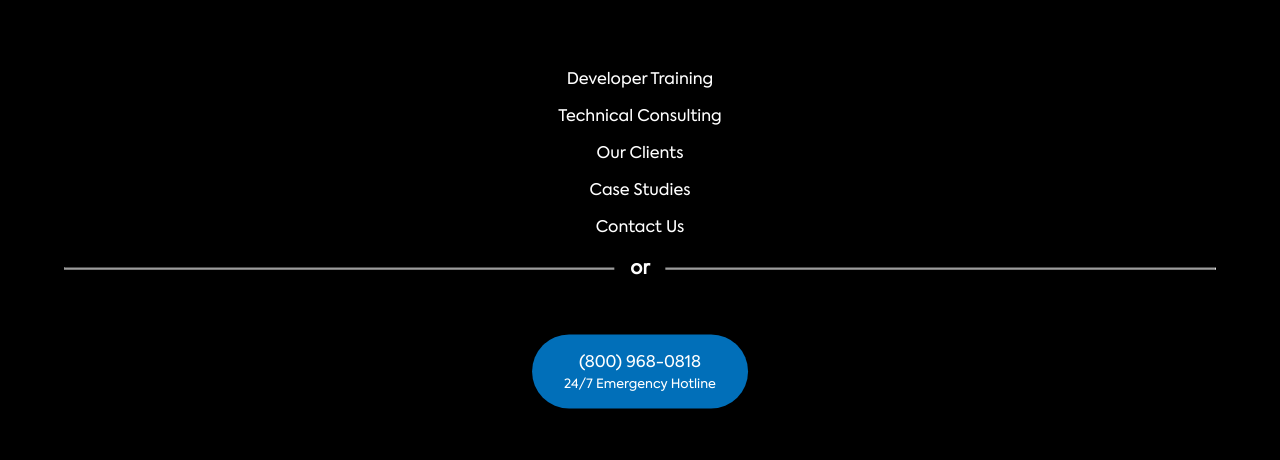
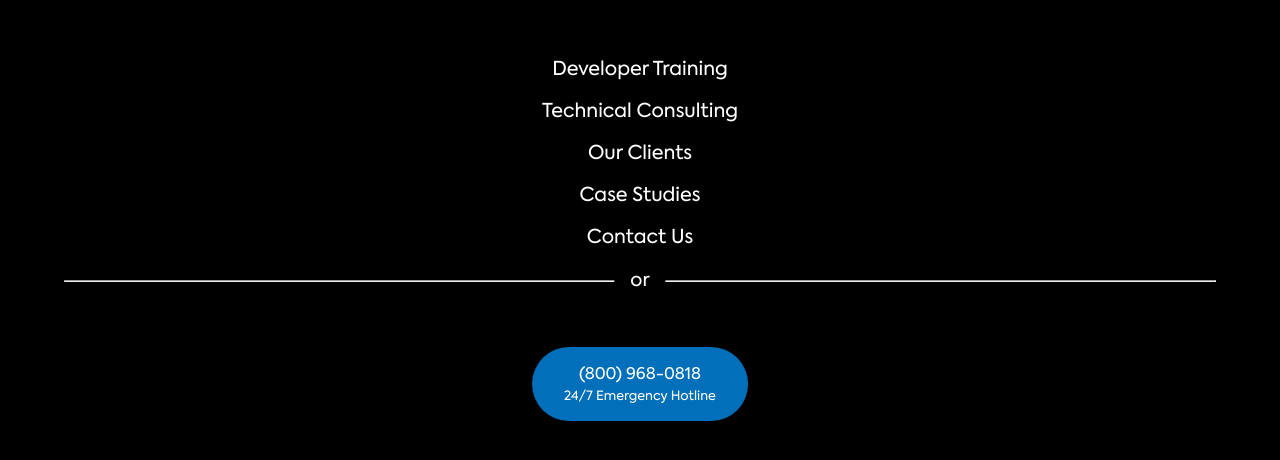
Before and after one commit to outgrow/outgrow-website, a Next.js app: page / in a window 1280 px wide. Shown: the part 166-626 px from the top of the page. Built offline with nearby package versions, Linux system fonts and the light colour scheme.

Commit message:
Fix link size in nav

```diff
--- a/components/nav.js
+++ b/components/nav.js
@@ -30,6 +30,7 @@ const ListItem = styled.li`
 `
 
 const ListItemLink = styled.a`
+  font-size: 1.2rem;
   color: white;
   text-decoration: none;
 `
@@ -46,6 +47,7 @@ const DividerText = styled.h3`
   display: inline-block;
   text-align: center;
   color: white;
+  font-weight: normal;
   background: black;
   z-index: 999;
   position: absolute;
```
